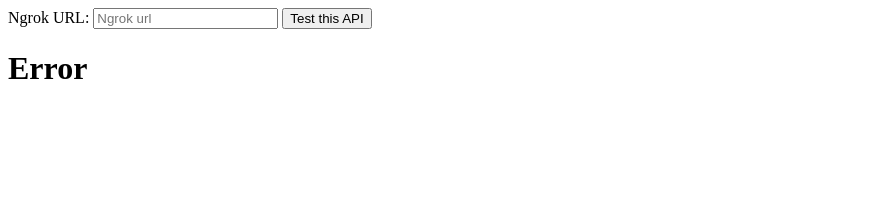
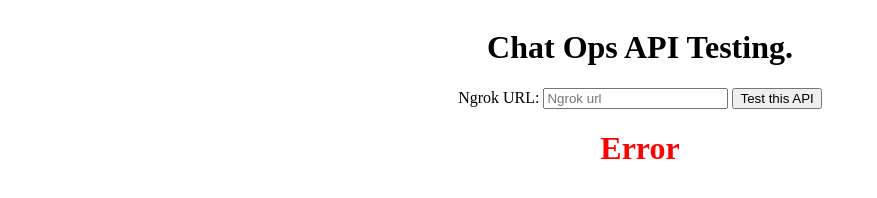
Before and after one commit to hellonewday/apitest1, a plain HTML site: page index.html in a window 1280 px wide. Both pictures are taken after a click on the button "Test this API". Shown: the whole page, without its empty margins (0-877 px from the left). Drawn offline with Linux system fonts and the light colour scheme; no server answers.

Commit message:
new changes

```diff
--- a/index.html
+++ b/index.html
@@ -6,10 +6,14 @@
     <title>Document</title>
   </head>
   <body>
-    <label>Ngrok URL:</label>
-    <input type="text" placeholder="Ngrok url" id="url" />
-    <button onclick="getSomeData()">Test this API</button>
-    <h1 id="result"></h1>
+    <div style="align-items: center; align-content: center; text-align: center">
+      <h1>Chat Ops API Testing.</h1>
+
+      <label>Ngrok URL:</label>
+      <input type="text" placeholder="Ngrok url" id="url" />
+      <button onclick="getSomeData()">Test this API</button>
+      <h1 id="result"></h1>
+    </div>
   </body>
 
   <script>
@@ -22,10 +26,14 @@
         },
       })
         .then((response) => response.json())
-        .then((res) => (document.getElementById("result").innerHTML = "Passed"))
-        .catch(
-          (error) => (document.getElementById("result").innerHTML = "Error")
-        );
+        .then((res) => {
+          document.getElementById("result").innerHTML = "Passed";
+          document.getElementById("result").style.color = "green";
+        })
+        .catch((error) => {
+          document.getElementById("result").innerHTML = "Error";
+          document.getElementById("result").style.color = "red";
+        });
     }
   </script>
 </html>
```
